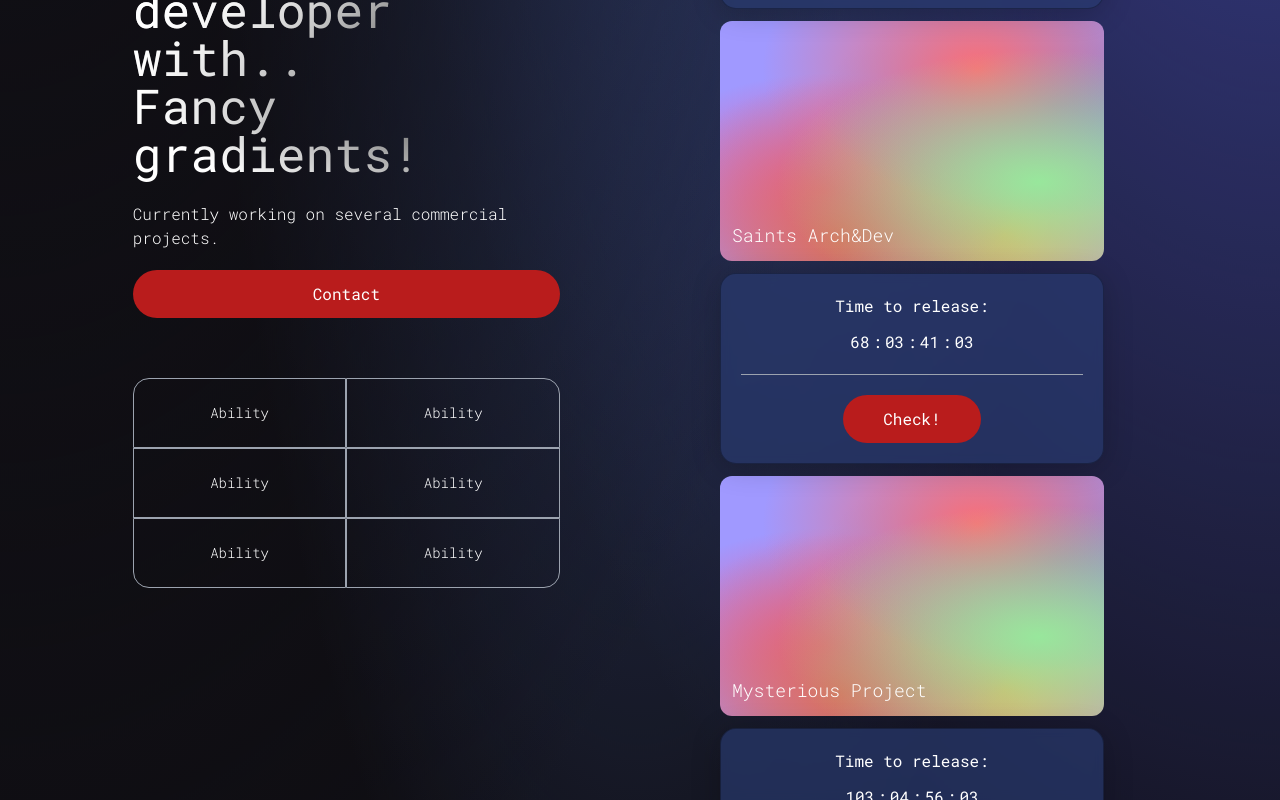
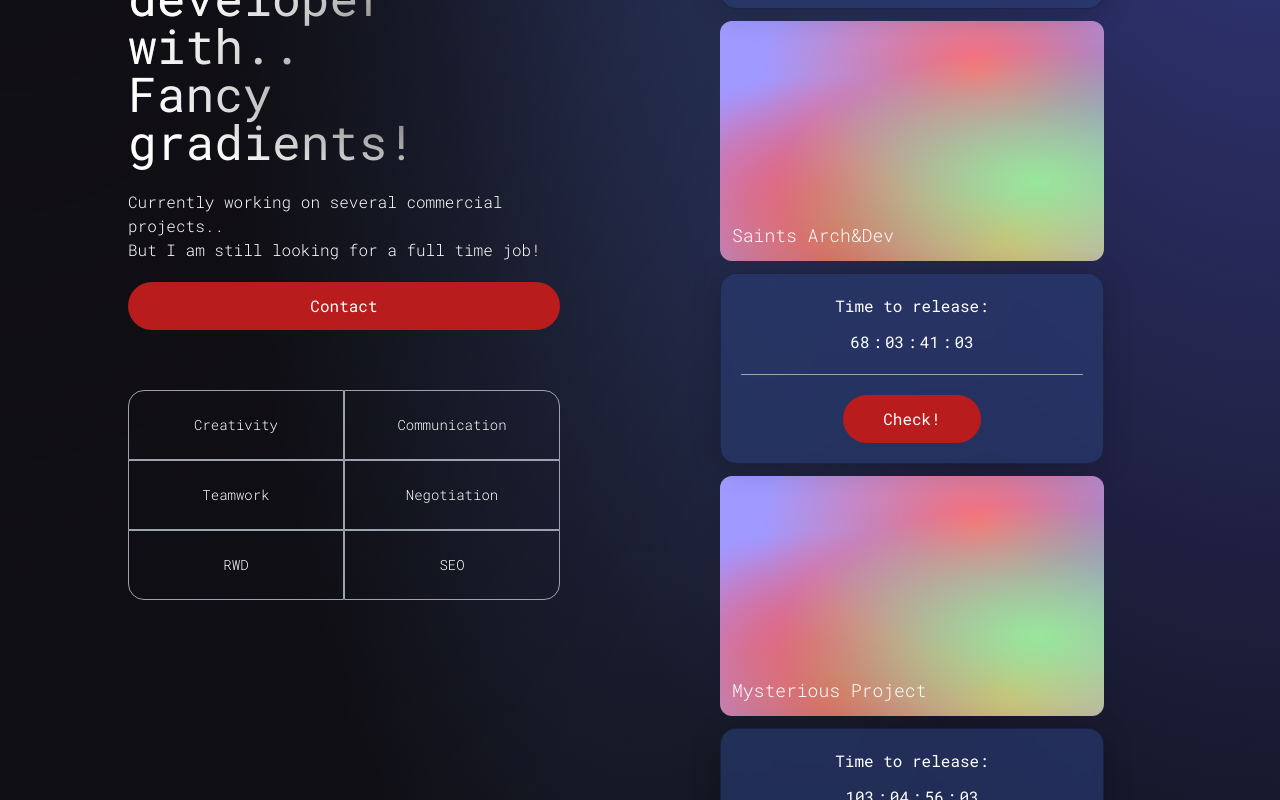
Before and after one commit to Anathretic/portfolio-website, a React (Vite) app: page / in a window 1280 px wide. Shown: the part 598-1398 px from the top of the page. Built offline with nearby package versions, Linux system fonts and the light colour scheme.

Commit message:
Last fixes before release

```diff
--- a/index.html
+++ b/index.html
@@ -4,7 +4,8 @@
 <head>
   <meta charset="UTF-8" />
   <meta name="viewport" content="width=device-width, initial-scale=1.0" />
-  <title>Portfolio</title>
+  <meta name="description" content="Frontend developer with fancy gradients. Want to see my projects? Feel free to check!">
+  <title>Konrad Wojtyło - Frontend Developer</title>
   <link rel="preconnect" href="https://fonts.googleapis.com">
   <link rel="preconnect" href="https://fonts.gstatic.com" crossorigin>
   <link href="https://fonts.googleapis.com/css2?family=Roboto+Mono:wght@300;400;500&display=swap" rel="stylesheet">
--- a/src/sections/Navbar.jsx
+++ b/src/sections/Navbar.jsx
@@ -2,15 +2,15 @@ import { useState } from 'react'
 import { AiOutlineClose } from 'react-icons/ai'
 import { HiMenuAlt4 } from 'react-icons/hi'
 import NavbarItem from '../components/NavbarItem'
-import ExampleFile from '/test.txt'
+import CurriculumFile from '../../download/curriculum.pdf'
 
 const Navbar = () => {
 	const [toggleMenu, setToggleMenu] = useState(false)
 
 	const handleDownload = () => {
 		const link = document.createElement('a')
-		link.download = 'Example-TXT-File'
-		link.href = ExampleFile
+		link.download = 'Konrad-Wojtylo-CV'
+		link.href = CurriculumFile
 		link.click()
 	}
 
--- a/src/sections/Welcome.jsx
+++ b/src/sections/Welcome.jsx
@@ -15,21 +15,22 @@ const Welcome = () => {
 						<br />
 						Fancy gradients!
 					</h1>
-					<p className='text-left mt-5 text-white font-light text-base max-[350px]:text-left text-center mf:text-left'>
-						Currently working on several commercial projects.
-					</p>
+					<div className='text-left mt-5 text-white font-light text-base max-[350px]:text-left text-center mf:text-left'>
+						<p>Currently working on several commercial projects..</p>
+						<p>But I am still looking for a full time job!</p>
+					</div>
 					<Link
 						to='/contact'
 						className='flex flex-row justify-center items-center my-5 bg-[#b91c1c] p-3 w-full rounded-full cursor-pointer hover:bg-[#7f1d1d] transition duration-300'>
 						<p className='text-white text-base'>Contact</p>
 					</Link>
 					<div className='grid grid-cols-2 w-full mt-10'>
-						<div className={`rounded-tl-2xl ${commonStyles}`}>Ability</div>
-						<div className={`${commonStyles} rounded-tr-2xl`}>Ability</div>
-						<div className={`${commonStyles}`}>Ability</div>
-						<div className={`${commonStyles}`}>Ability</div>
-						<div className={`${commonStyles} rounded-bl-2xl`}>Ability</div>
-						<div className={`rounded-br-2xl ${commonStyles}`}>Ability</div>
+						<div className={`rounded-tl-2xl ${commonStyles}`}>Creativity</div>
+						<div className={`${commonStyles} rounded-tr-2xl`}>Communication</div>
+						<div className={`${commonStyles}`}>Teamwork</div>
+						<div className={`${commonStyles}`}>Negotiation</div>
+						<div className={`${commonStyles} rounded-bl-2xl`}>RWD</div>
+						<div className={`rounded-br-2xl ${commonStyles}`}>SEO</div>
 					</div>
 				</div>
 				<div className='flex flex-col flex-1 items-center justify-start w-full sm:w-96 mf:mt-0 mf:ml-20 mt-10'>
```
Also changed, not shown: public/test.txt (deleted), 1 other file (tests, documents, lock files or other folders).
